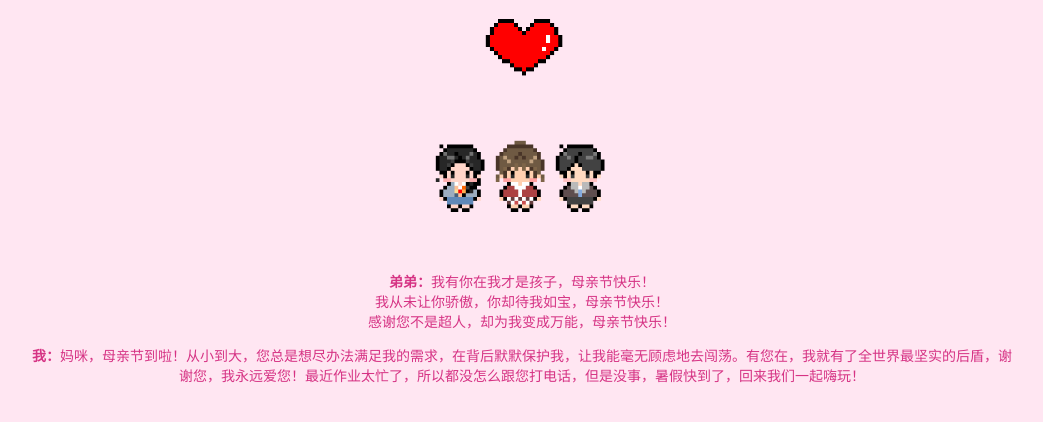
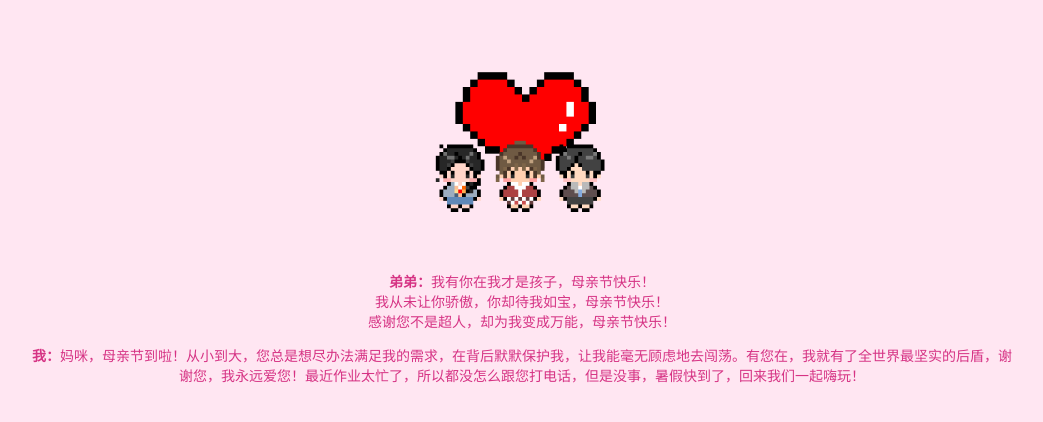
Before and after one commit to QingzhouC/Mothers_day, a plain HTML site: page index.html in a window 1280 px wide. Shown: the part 256-678 px from the top of the page, without its empty margins (118-1161 px from the left). Drawn offline with Linux system fonts and the light colour scheme.

Commit message:
Update index.html

```diff
--- a/index.html
+++ b/index.html
@@ -32,8 +32,8 @@
         }
         .heart {
             position: absolute;
-            top: -35px; /* Reduced space between the heart and "母亲节快乐" */
-            width: 120px;
+            top: -25px; /* Reduced space between the heart and "母亲节快乐" */
+            width: 220px;
             animation: pulseHeart 1.5s ease-in-out infinite;
         }
         .character {
```
